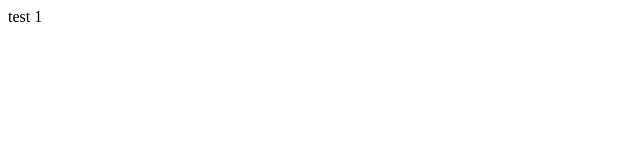
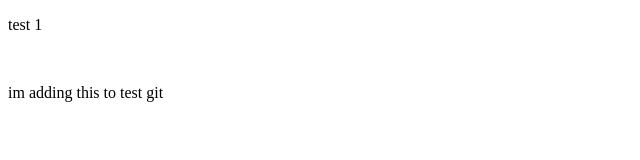
Before and after one commit to shaughnmccormick/testsite, a plain HTML site: page index.html in a window 1280 px wide. Shown: the whole page, without its empty margins (0-640 px from the left). Drawn offline with Linux system fonts and the light colour scheme.

Commit message:
Added test
Added test on line 11

```diff
--- a/index.html
+++ b/index.html
@@ -6,6 +6,8 @@
 </head>
 
 <body>
-test 1
+<p>test 1 </p>
+<p>&nbsp;</p>
+<p>im adding this to test git</p>
 </body>
 </html>
```
